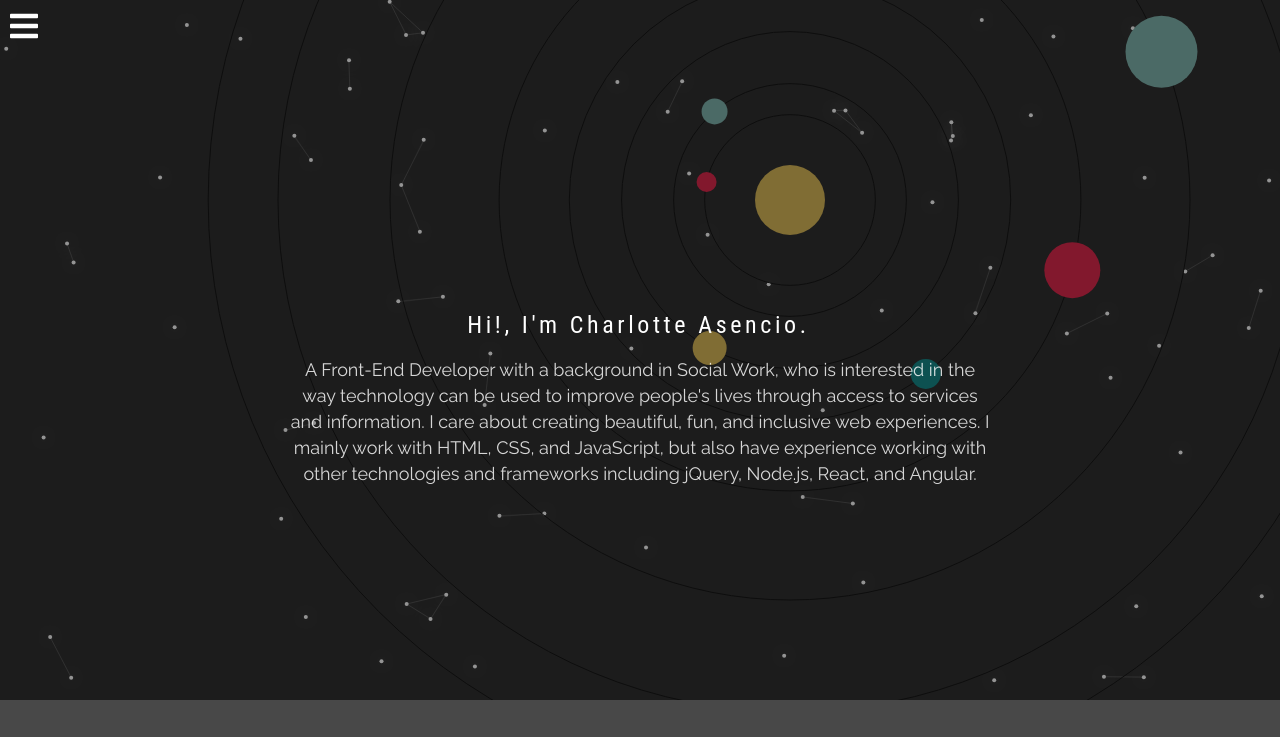
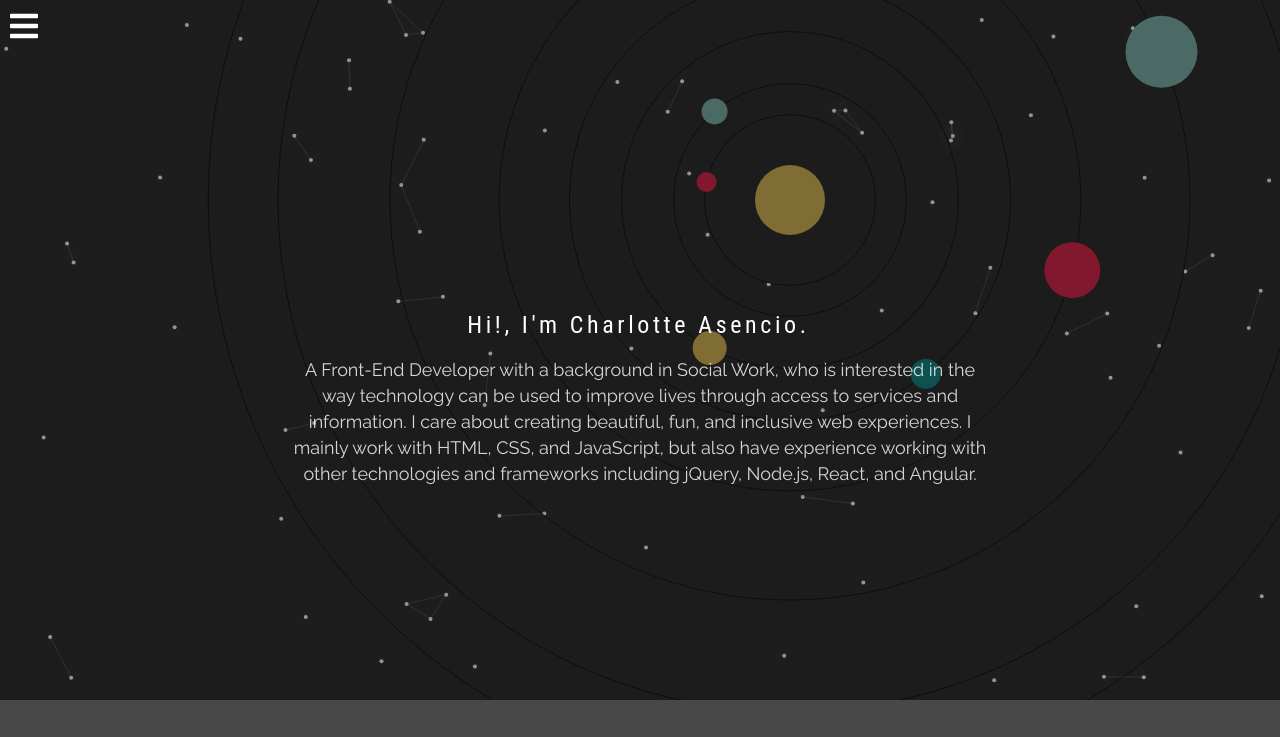
Before and after one commit to charlotteasencio/personalPortfolio, a website: page public/index.html in a window 1280 px wide. Shown: the top 737 px of the page. Drawn offline with nearby package versions, Linux system fonts and the light colour scheme.

Commit message:
delete word

```diff
--- a/public/index.html
+++ b/public/index.html
@@ -33,7 +33,7 @@
 
         <div id="section1Content">
             <div class="typing"><h1>Hi!, I'm Charlotte Asencio.</h1></div>
-            <div id="description">A Front-End Developer with a background in Social Work, who is interested in the way technology can be used to improve people's lives through access to services and information.
+            <div id="description">A Front-End Developer with a background in Social Work, who is interested in the way technology can be used to improve lives through access to services and information.
                I care about creating beautiful, fun, and inclusive web experiences. I mainly work with HTML, CSS, and JavaScript, but also have experience working with other technologies and frameworks including jQuery, Node.js, React, and Angular.</div>
         </div>
         <div id="overlay"></div>
```
